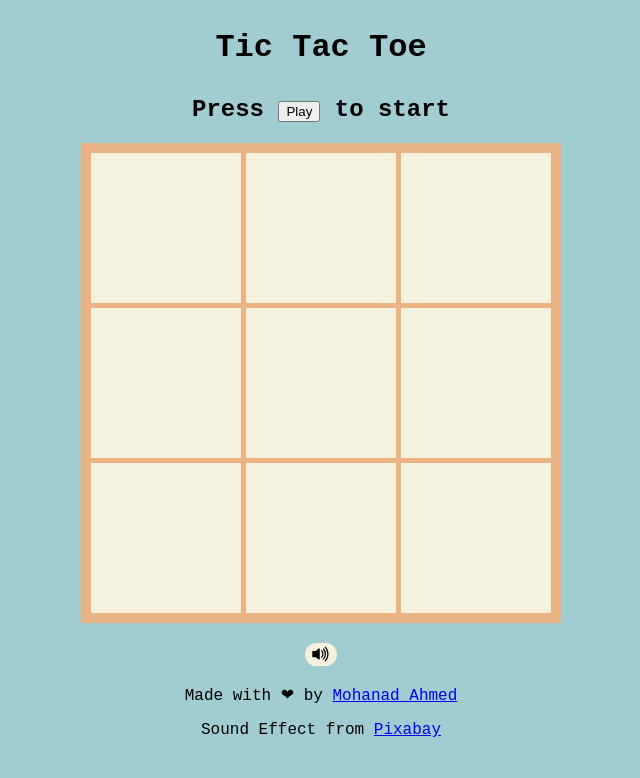
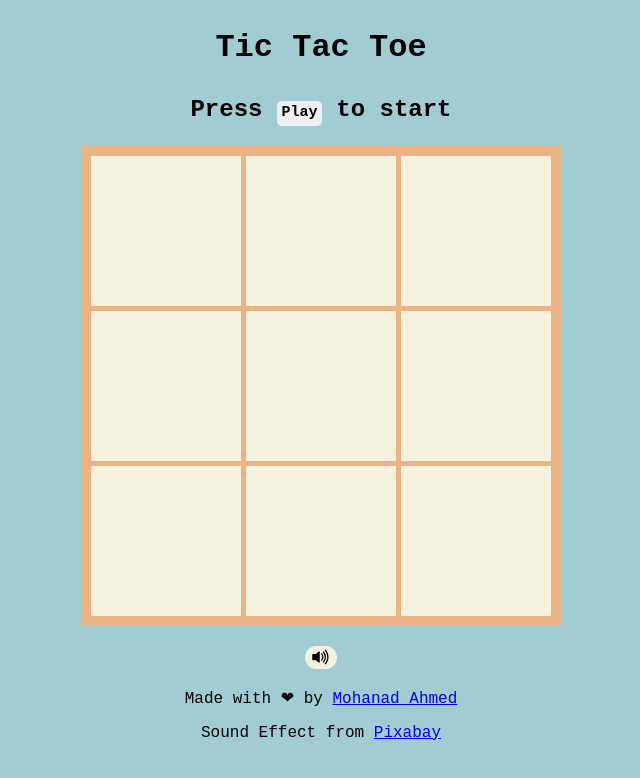
Before and after one commit to mohanad-80/Tic_Tac_Toe, a plain HTML site: page index.html in a window 1280 px wide. Shown: the whole page, without its empty margins (319-959 px from the left). Drawn offline with nearby package versions, Linux system fonts and the light colour scheme.

Commit message:
Update style.css

```diff
--- a/style.css
+++ b/style.css
@@ -11,6 +11,23 @@ body {
 .title {
     font-weight: 900;
     margin-bottom: 10px;
+}
+
+.turn {
+    margin-bottom: 10px;
+}
+
+.start-button {
+    border: 0;
+    border-radius: 5px;
+    height: 25px;
+    margin-bottom: 0;
+    padding: 0;
+    line-height: 20px;
+    width: 45px;
+    font-family:'Courier New', Courier, monospace;
+    font-size: 15px;
+    font-weight: 900;
 }
 
 h3 {
```
